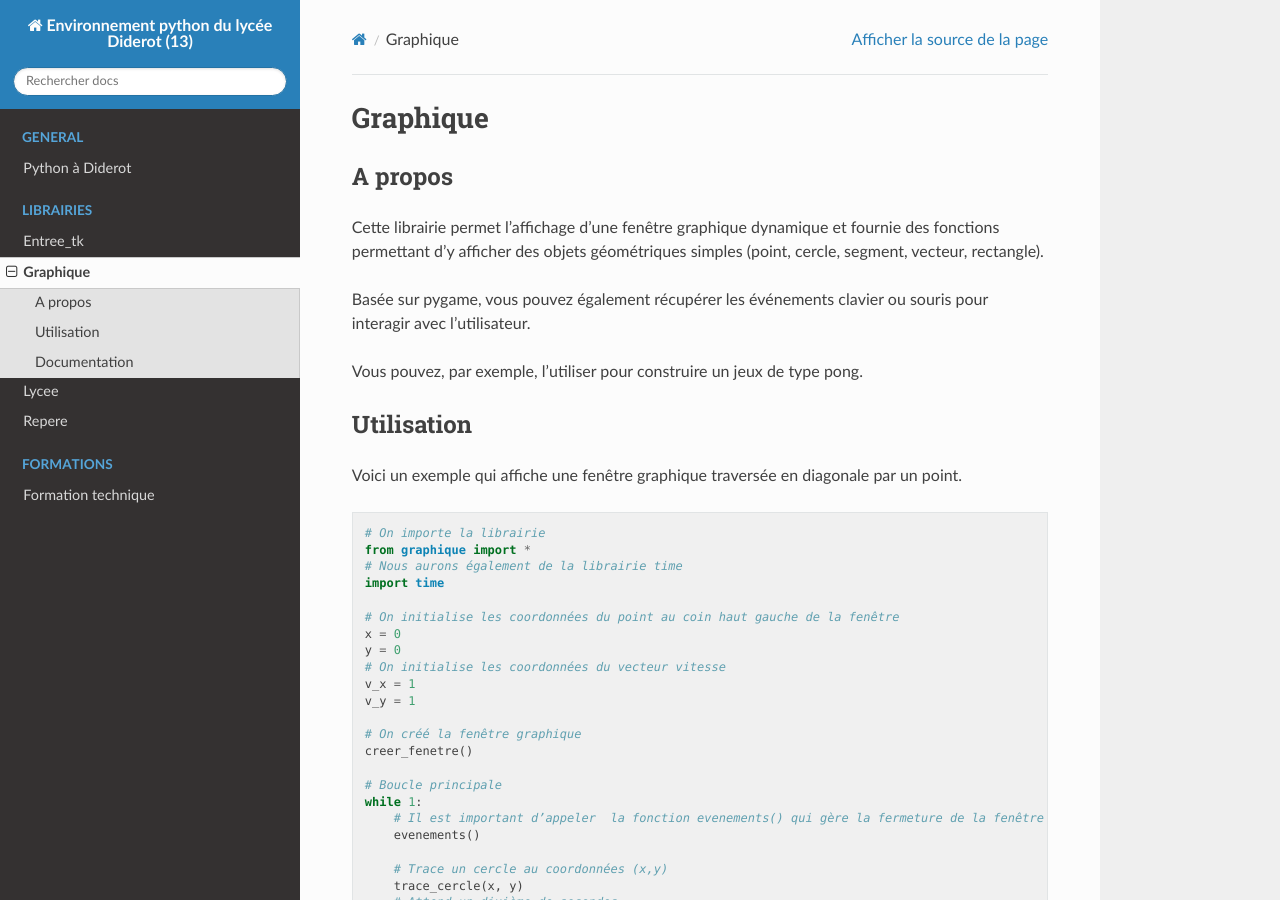
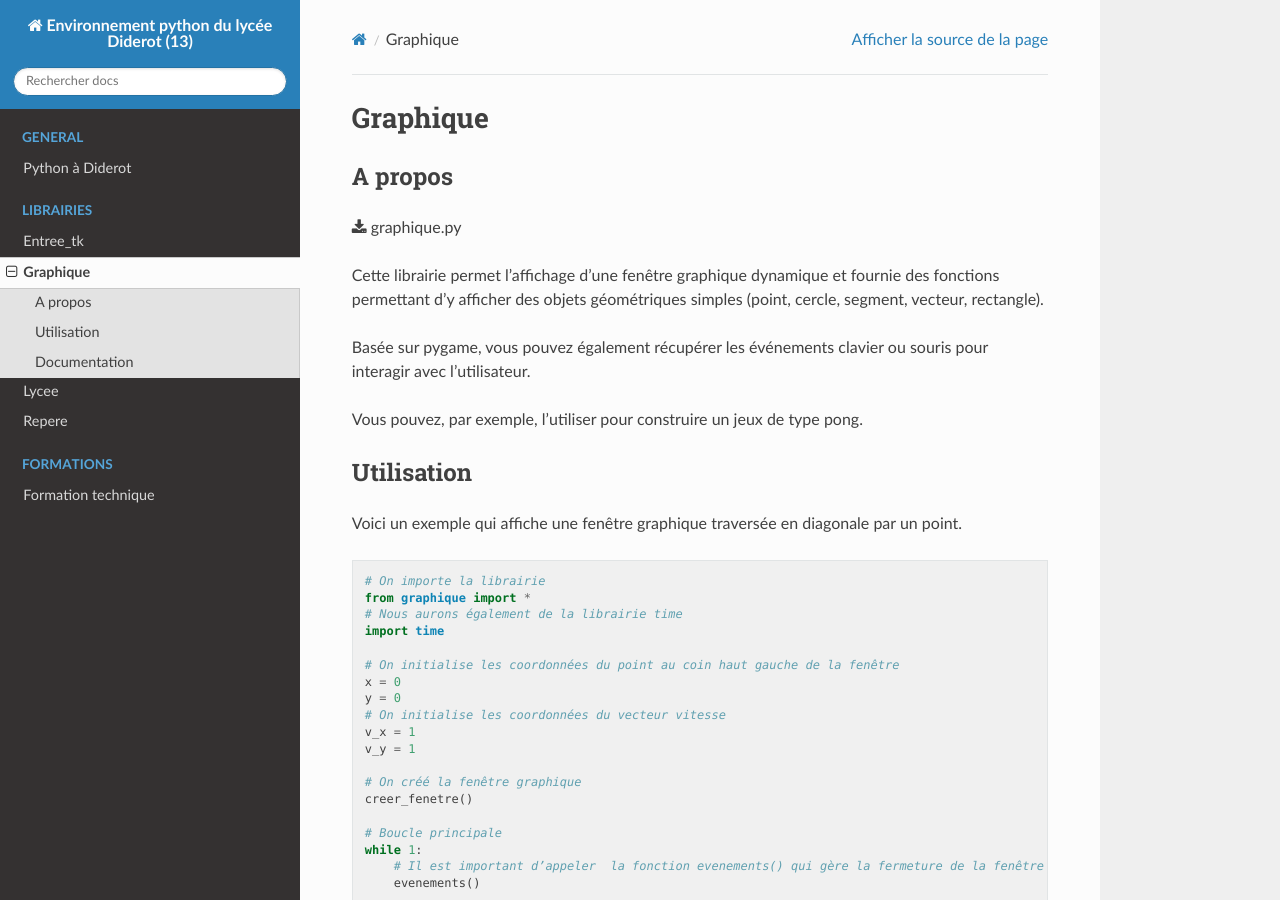
Before and after one commit to Pydiderot/pydiderotIDE, a Sphinx documentation site: the page built from docs/librairies/graphique.md, in a window 1280 px wide and 900 px high. Built offline with Sphinx 7.4.7 and the Read the Docs theme 2.0.0, drawn with Linux system fonts in a browser that asks for light colours.

Commit message:
liens de telechargements

````diff
--- a/docs/librairies/graphique.md
+++ b/docs/librairies/graphique.md
@@ -2,15 +2,18 @@
 
 ## A propos
 
- Cette librairie permet l'affichage d'une fenêtre graphique dynamique et fournie des fonctions permettant d'y afficher des objets géométriques simples (point, cercle, segment, vecteur, rectangle).
+:download:`graphique.py </../Thonny/Lib/site-packages/graphique.py>`
 
- Basée sur pygame, vous pouvez également récupérer les événements clavier ou souris pour interagir avec l'utilisateur.
+Cette librairie permet l'affichage d'une fenêtre graphique dynamique et fournie des fonctions permettant d'y afficher des objets géométriques simples (point, cercle, segment, vecteur, rectangle).
 
- Vous pouvez, par exemple, l'utiliser pour construire un jeux de type pong.
+Basée sur pygame, vous pouvez également récupérer les événements clavier ou souris pour interagir avec l'utilisateur.
 
- ## Utilisation
+Vous pouvez, par exemple, l'utiliser pour construire un jeux de type pong.
 
- Voici un exemple qui affiche une fenêtre graphique traversée en diagonale par un point.
+
+## Utilisation
+
+Voici un exemple qui affiche une fenêtre graphique traversée en diagonale par un point.
 
 ```python
 # On importe la librairie
````
Also changed, not shown: docs/librairies/entree_tk.md (+2 -0 lines), docs/librairies/repere.md (+1 -0 lines).
